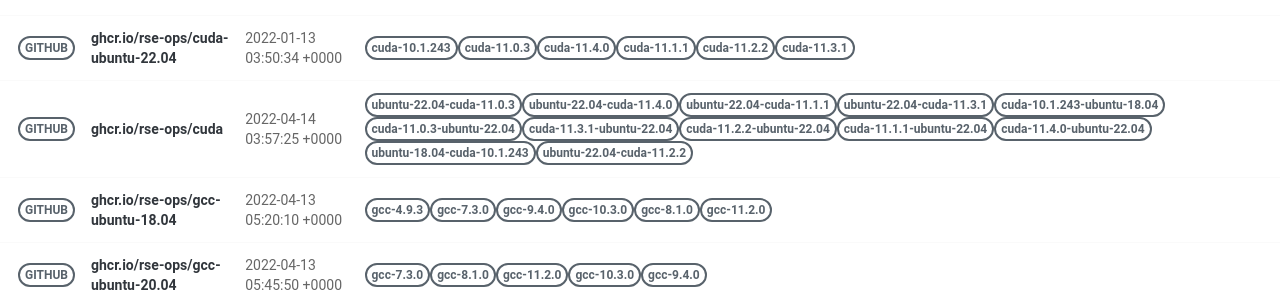
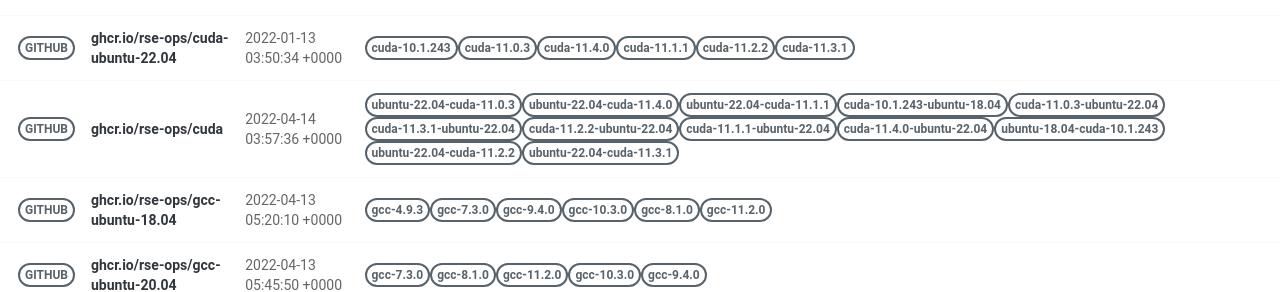
Before and after one commit to rse-ops/docker-images, a Jekyll site: the page built from pages/index.md, in a window 1280 px wide. Shown: the part 414-706 px from the top of the page. Built offline with Jekyll 4.4.1, drawn with Linux system fonts in a browser that asks for light colours; nearby versions of some CDN libraries.

Commit message:
Automated push to update library 2022-04-14

```diff
--- a/_library/ghcr.io-rse-ops-cuda.md
+++ b/_library/ghcr.io-rse-ops-cuda.md
@@ -1,7 +1,7 @@
 ---
 layout: container
 name: ghcr.io/rse-ops/cuda
-updated_at: 2022-04-14 03:57:25.517177
+updated_at: 2022-04-14 03:57:36.322049
 
 
 container_url: https://github.com/orgs/rse-ops/packages/container/package/cuda
```
Also changed, not shown: other parts of _library/ghcr.io-rse-ops-cuda.md (+3 -3 lines).
